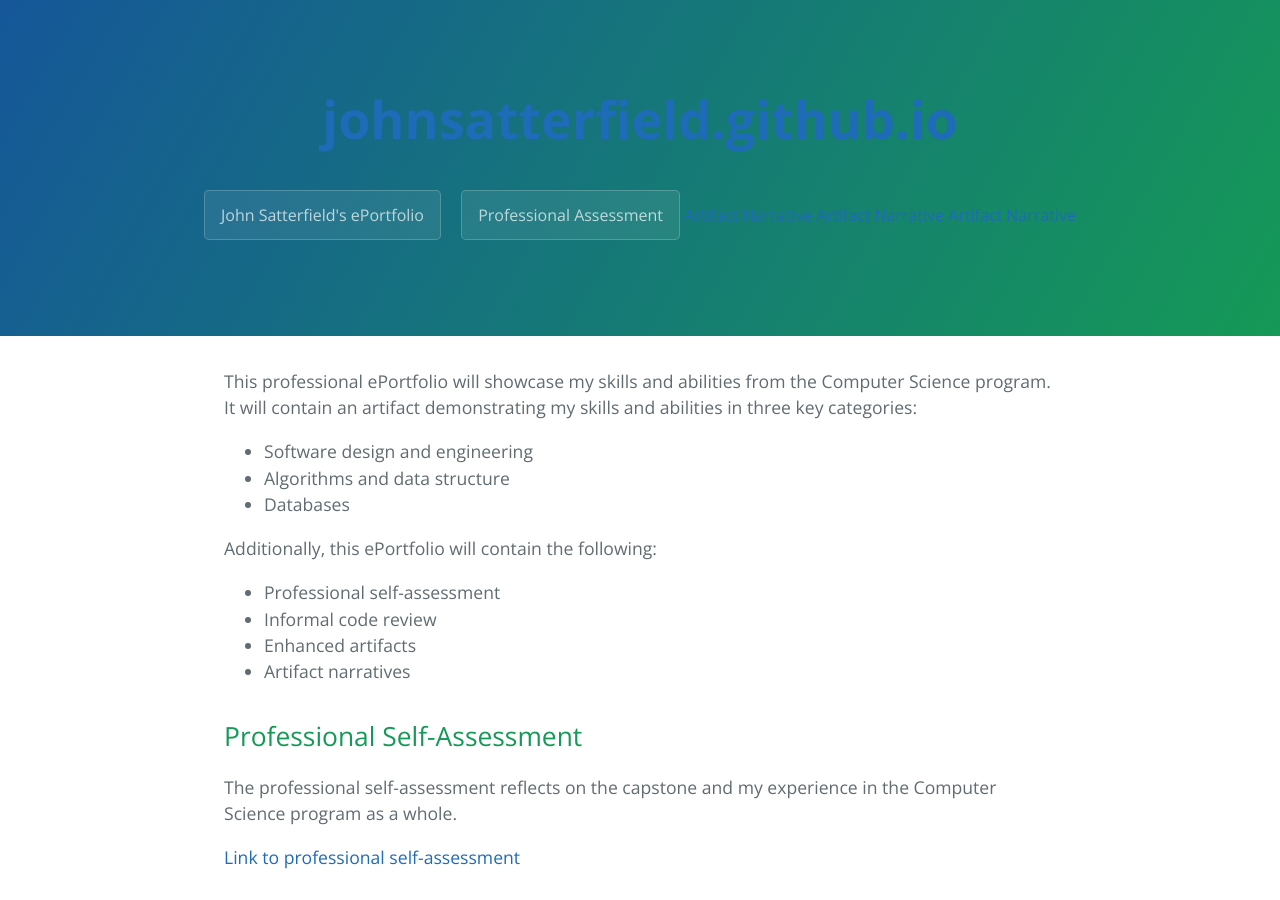
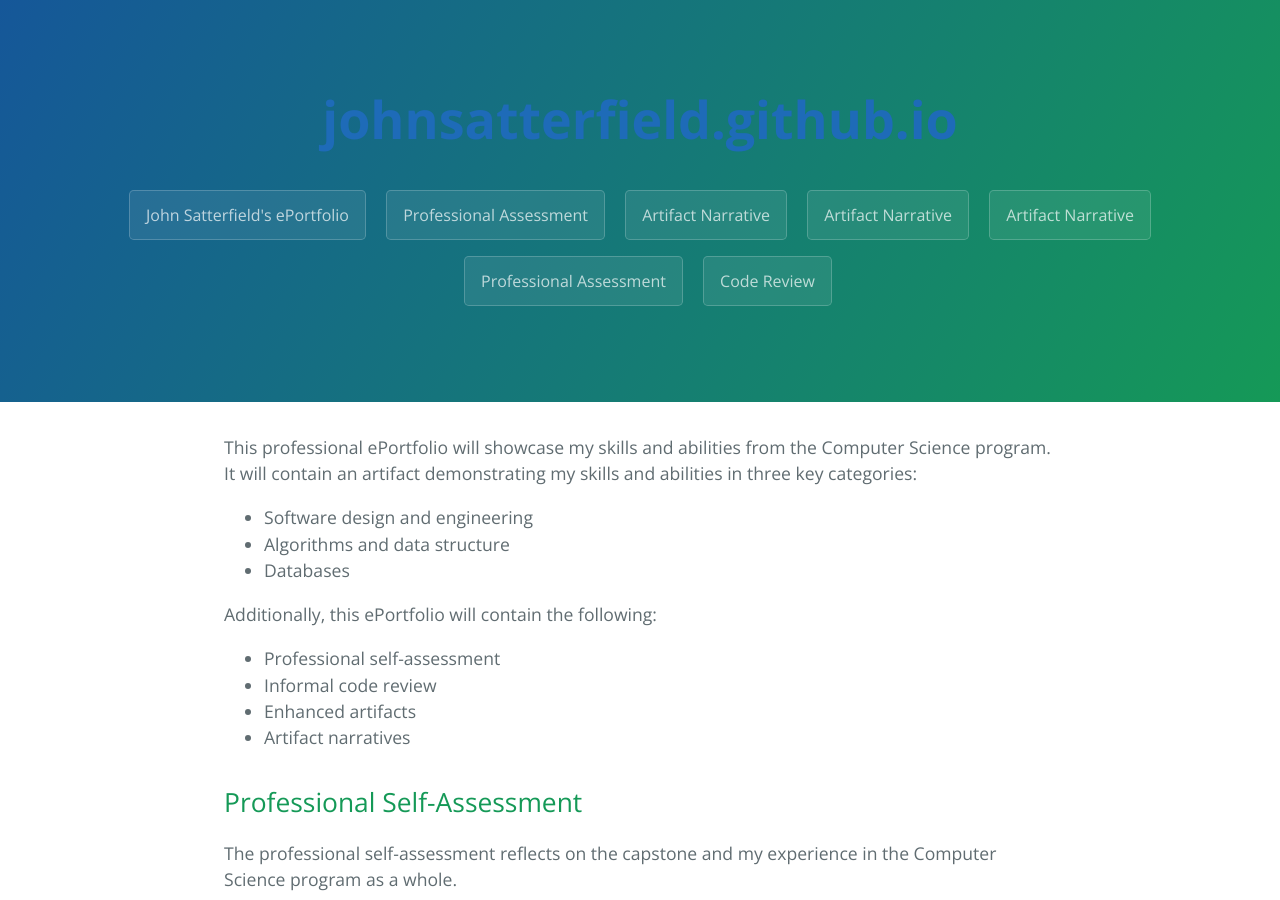
Before and after one commit to johnsatterfield/johnsatterfield.github.io, a Jekyll site: the page built from index.md, in a window 1280 px wide and 900 px high. Built offline with Jekyll 4.4.1, drawn with Linux system fonts in a browser that asks for light colours.

Commit message:
Update template.html

```diff
--- a/_layouts/template.html
+++ b/_layouts/template.html
@@ -14,8 +14,10 @@
       <h1 class="project-name"><a class="site-title" href="{{ '/' | absolute_url }}">{{ site.title | escape }}</a></h1>
       <h2 class="project-tagline"></h2>
       {% for page in site.pages %}
-        <a href= {{ page.filename }} class="btn">{{ page.title }}</a>
+        <a href="{{ page.filename }}" class="btn">{{ page.title }}</a>
       {% endfor %}
+      <a href="/pa" class="btn">Professional Assessment</a>
+      <a href="https://youtu.be/eeJp53gdm24" target="_blank" class="btn">Code Review</a>
     </section>
 
     <section class="main-content">
```
